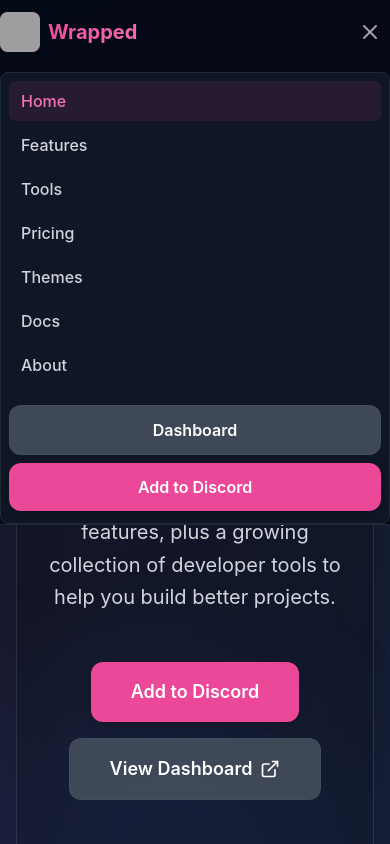
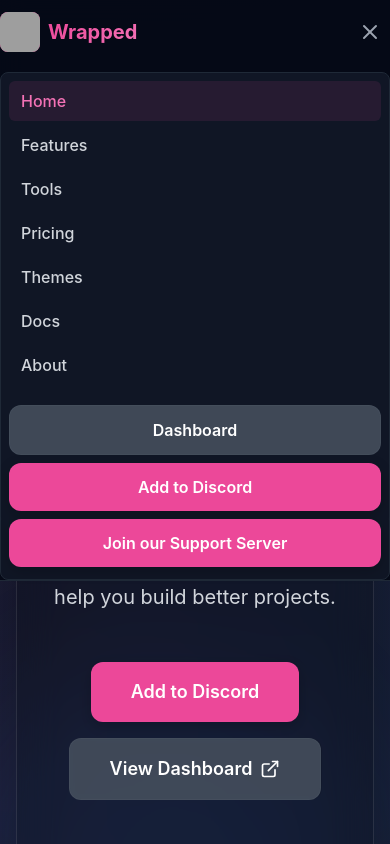
Before and after one commit to WxTaco/main-website, a React (Vite) app: page / in a window 390 px wide. Both pictures are taken after a click on the button 370 px from the left and 32 px from the top of the page. Shown: the top 844 px of the page. Built offline with nearby package versions, Linux system fonts and the light colour scheme; grey boxes are pictures that could not be loaded.

Commit message:
Some nitpicks

```diff
--- a/src/components/Navbar.tsx
+++ b/src/components/Navbar.tsx
@@ -78,7 +78,7 @@
               Add to Discord
             </a>
             <a
-              href="https://discord.gg/XTPADtMKJS"
+              href={siteConfig.bot.supportServer}
               target="_blank"
               rel="noopener noreferrer"
               className="btn-primary"
@@ -141,6 +141,14 @@
                 >
                   Add to Discord
                 </a>
+                <a
+                  href="https://wrappedbot.com/support"
+                  target="_blank"
+                  rel="noopener noreferrer"
+                  className="block w-full btn-primary text-center"
+                >
+                  Join our Support Server
+                </a>
               </div>
             </div>
           </motion.div>
```
